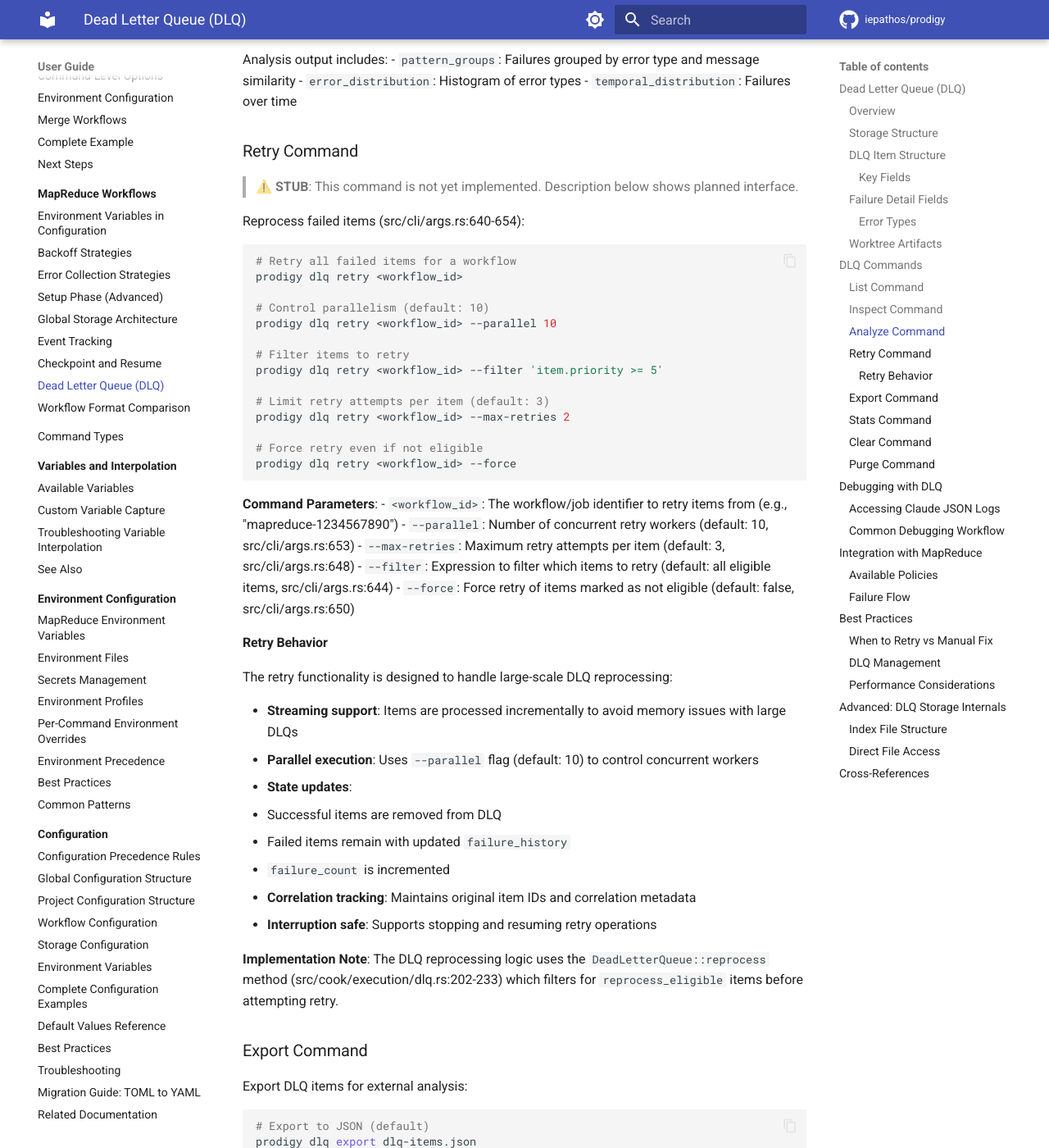
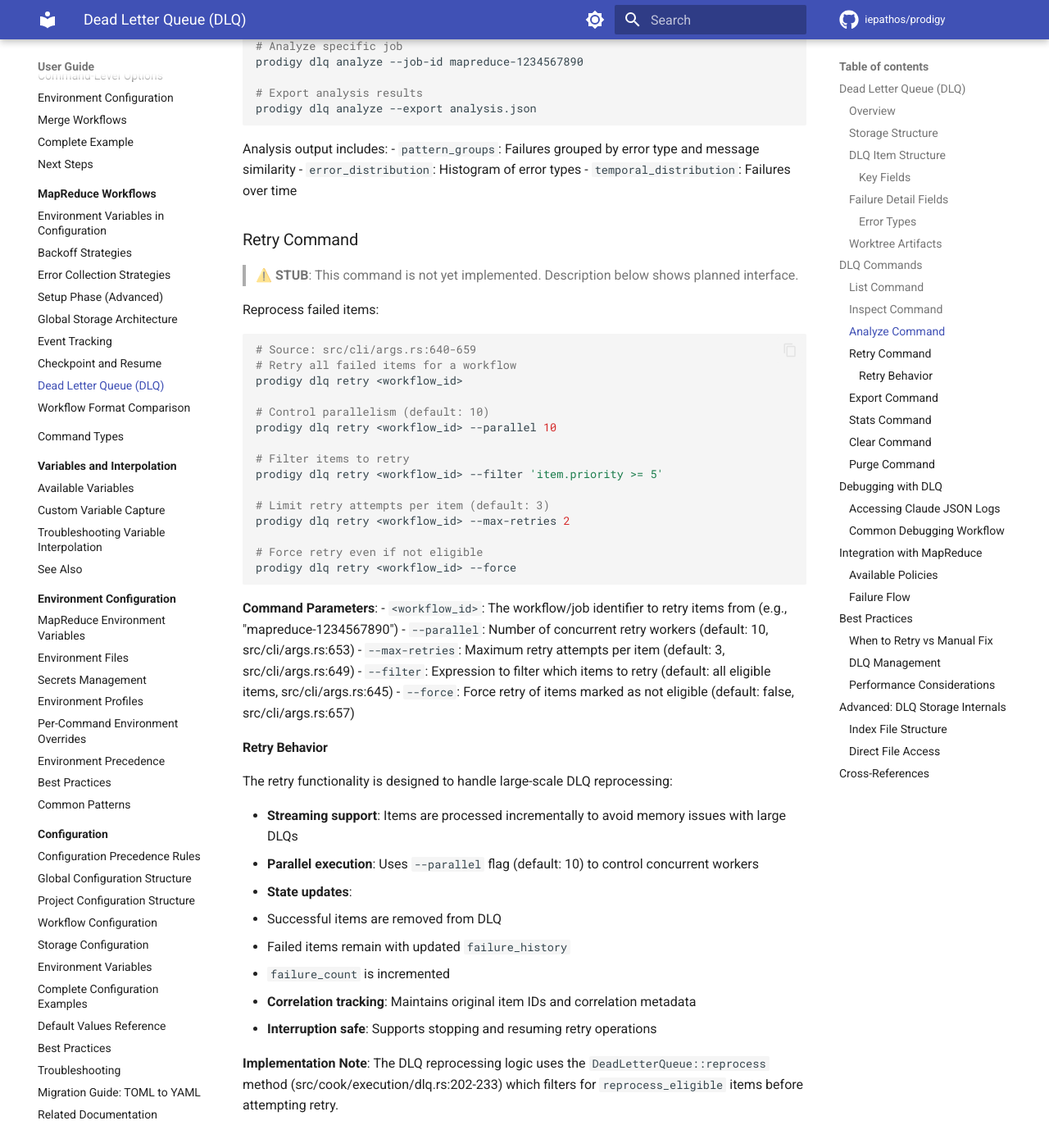
Before and after one commit to iepathos/prodigy, an MkDocs documentation site: the page built from docs/mapreduce/dead-letter-queue-dlq.md, in a window 1280 px wide and 1400 px high, scrolled down 5117 px. Shown: the whole window at 82% size. Built offline with MkDocs 1.6.1 and Material for MkDocs 9.7.7, drawn with Linux system fonts in a browser that asks for light colours; comment, search, counter and statistics services are not loaded; some of the changed text lies outside the part shown.

Commit message:
docs: fix drift in Prodigy page 'Dead Letter Queue'
Fixed 3 issue(s):
- [medium] Removed incorrect --dry-run flag references from Retry Command section
- [low] Added note explaining redundant DLQ storage path structure for backward compatibility
- [low] Added source attributions to all code examples for traceability

Changes:
- Removed non-existent --dry-run flag from retry command documentation
- Updated CLI flag line number references to match current implementation
- Added backward compatibility explanation for redundant mapreduce/dlq/{job_id} path
- Added source code references to JSON and Rust examples throughout the document
- All examples now include '# Source:' or '// Source:' comments pointing to implementation

Quality improved from 'comprehensive but contains incorrect flag documentation' to expected standard.

````diff
--- a/docs/mapreduce/dead-letter-queue-dlq.md
+++ b/docs/mapreduce/dead-letter-queue-dlq.md
@@ -48,6 +49,7 @@
 Each failed item in the DLQ is stored as a `DeadLetteredItem` with comprehensive failure information:
 
 ```json
+# Source: src/cook/execution/dlq.rs:32-43 (DeadLetteredItem struct)
 {
   "item_id": "item-123",
   "item_data": { "file": "src/main.rs", "priority": 5 },
@@ -99,6 +101,7 @@
 Each attempt in `failure_history` is a `FailureDetail` object (src/cook/execution/dlq.rs:46-59):
 
 ```json
+# Source: src/cook/execution/dlq.rs:46-59 (FailureDetail struct)
 {
   "attempt_number": 1,
   "timestamp": "2025-01-11T10:30:00Z",
@@ -135,8 +138,9 @@
 - `ResourceExhausted`: System resources (memory, disk) exhausted
 - `Unknown`: Unclassified error
 
-**Example from tests** (tests/dlq_agent_integration_test.rs:69):
+**Example from tests**:
 ```rust
+// Source: tests/dlq_agent_integration_test.rs:69
 error_type: ErrorType::CommandFailed { exit_code: 1 }
 ```
 
@@ -227,9 +231,10 @@
 
 > **⚠️ STUB**: This command is not yet implemented. Description below shows planned interface.
 
-Reprocess failed items (src/cli/args.rs:640-654):
+Reprocess failed items:
 
 ```bash
+# Source: src/cli/args.rs:640-659
 # Retry all failed items for a workflow
 prodigy dlq retry <workflow_id>
 
@@ -249,9 +254,9 @@
 **Command Parameters**:
 - `<workflow_id>`: The workflow/job identifier to retry items from (e.g., "mapreduce-1234567890")
 - `--parallel`: Number of concurrent retry workers (default: 10, src/cli/args.rs:653)
-- `--max-retries`: Maximum retry attempts per item (default: 3, src/cli/args.rs:648)
-- `--filter`: Expression to filter which items to retry (default: all eligible items, src/cli/args.rs:644)
-- `--force`: Force retry of items marked as not eligible (default: false, src/cli/args.rs:650)
+- `--max-retries`: Maximum retry attempts per item (default: 3, src/cli/args.rs:649)
+- `--filter`: Expression to filter which items to retry (default: all eligible items, src/cli/args.rs:645)
+- `--force`: Force retry of items marked as not eligible (default: false, src/cli/args.rs:657)
 
 #### Retry Behavior
 
@@ -383,6 +388,7 @@
 The DLQ is tightly integrated with MapReduce workflows through the `on_item_failure` policy:
 
 ```yaml
+# Source: Workflow configuration (see src/config/mapreduce.rs for MapConfig schema)
 name: my-workflow
 mode: mapreduce
 
@@ -462,6 +468,7 @@
 The `index.json` file provides metadata about the DLQ (src/cook/execution/dlq.rs:608-637):
 
 ```json
+# Source: src/cook/execution/dlq.rs:608-637 (index structure)
 {
   "job_id": "mapreduce-1234567890",
   "item_count": 3,
````
Also changed, not shown: other parts of docs/mapreduce/dead-letter-queue-dlq.md (+2 -1 lines).
